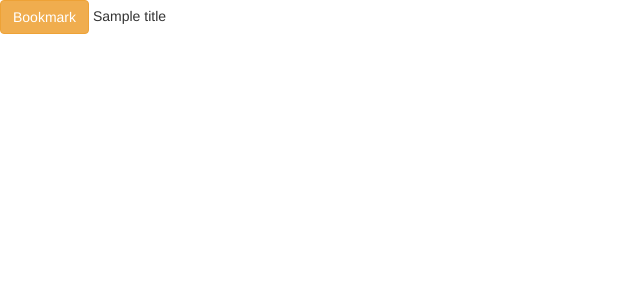
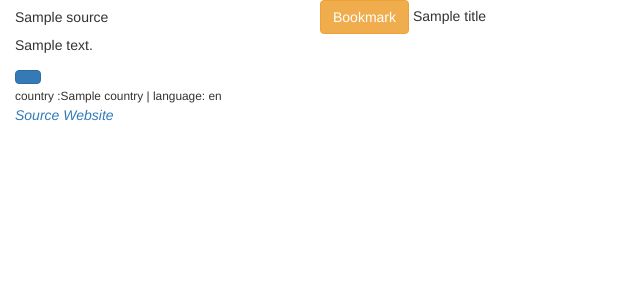
Before and after one commit to COdingaorg/LateNews, a Flask app: template app/templates/index.html in a window 1280 px wide. Shown: the top 300 px of the page, without its empty margins (0-640 px from the left). Run offline with Flask 2, Linux system fonts and the light colour scheme; the template is opened without the code that fills it: most values are stand-ins (such as "Sample title", 1, 10 or a date in 2020); parts of the project's set-up code (start-up, migrations or seed data) failed here and were passed over; some libraries are stand-ins or nearby versions.

Commit message:
adds sources to homepage as cards

```diff
--- a/app/__init__.py
+++ b/app/__init__.py
@@ -1,10 +1,10 @@
+import os
 from flask import Flask
 from flask_bootstrap import Bootstrap
 from .config import DevConfig
 
 #initializing app
-app = Flask(__name__, instance_relative_config=True)
-
+app = Flask(__name__)
 app.config.from_object(DevConfig)
 app.config.from_pyfile('config.py')
 
--- a/app/request.py
+++ b/app/request.py
@@ -1,3 +1,4 @@
+from app.instance.config import API_KEY
 from app import app
 import urllib.request, json
 from .models import ArticlesClass
@@ -7,7 +8,7 @@
 Sources = SourcesClass.Sources
 
 #Getting Api key
-api_key = app.config['API_KEY']
+api_key = API_KEY
 
 #Getting base url
 source_url = app.config['SOURCES_API']
--- a/app/templates/base.html
+++ b/app/templates/base.html
@@ -28,6 +28,10 @@
   {%endblock%}
 
   {% block content %}
+  <div class="row">
+    {%block content%}
+
+
 
   {% endblock %}
 </body>
--- a/app/templates/index.html
+++ b/app/templates/index.html
@@ -5,4 +5,20 @@
 {%endblock%}
 {%block content%}
   {{title}}
+  {{super()}}
+  {%for source in sourceList%}
+  <div class="col-sm-3">
+    <div class="card">
+      <div class="card-body">
+        <h5 class="card-title">{{source.name}}</h5>
+        <p class="card-text">{{source.description}}</p>
+        <a href="#" class="btn btn-primary">{%block cconent%}{%endblock%}</a>
+        <div class="card-footer">
+        <small class="card-title">country :{{source.country}} | language: {{source.language}}</small><br>
+        <a class="card-text" href="{{source.url}}"><i>Source Website</i></a>
+        </div>
+      </div>
+    </div>
+  </div>
+  {%endfor%}
 {%endblock%}
```
Also changed, not shown: app/views.py (+6 -3 lines).
